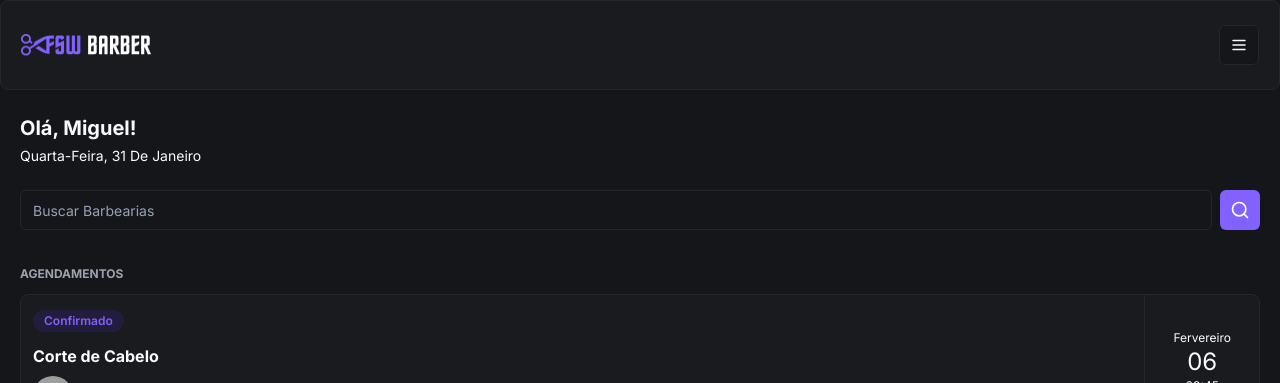
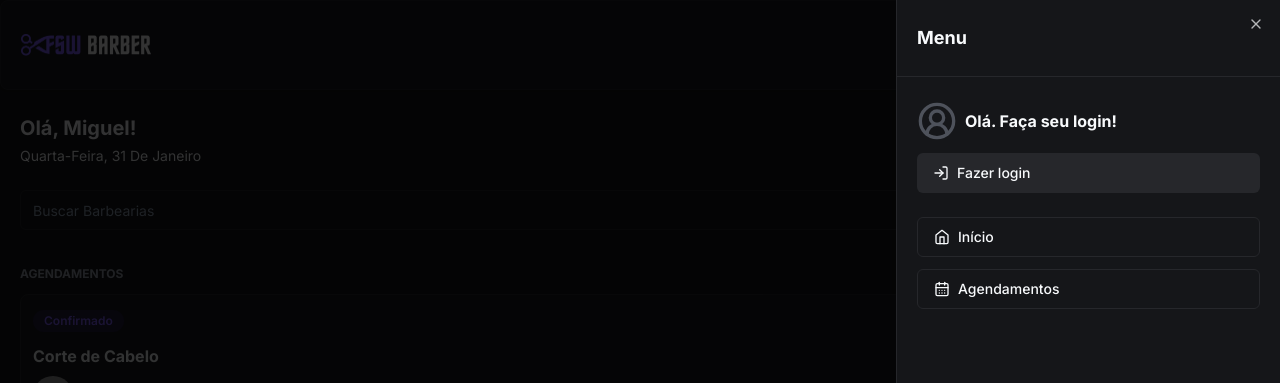
Before and after one commit to joseuilton/fsw-barber, a Next.js app: page / in a window 1280 px wide. Both pictures are taken after a click on the button 1239 px from the left and 45 px from the top of the page. Shown: the top 383 px of the page. Built offline with nearby package versions, Linux system fonts and the light colour scheme; no server answers; the database is empty; grey boxes are pictures that could not be loaded.

Commit message:
feat: add SideMenu component

```diff
--- a/app/_components/Header/header.tsx
+++ b/app/_components/Header/header.tsx
@@ -1,7 +1,10 @@
 import Image from "next/image"
 import { Card, CardContent } from "../ui/card"
 import { Button } from "../ui/button"
+import { Sheet, SheetTrigger} from "../ui/sheet"
 import { MenuIcon } from "lucide-react"
+import { signIn, signOut, useSession } from "next-auth/react"
+import { SideMenu } from "../SideMenu/side-menu"
 
 const Header = () => {
   return (
@@ -14,9 +17,14 @@
           alt="Logo FSW Barber"
         />
 
+        <Sheet>
+          <SheetTrigger asChild>
             <Button className="p-2.5" variant={"outline"} size={"icon"}>
               <MenuIcon size={20} />
             </Button>
+          </SheetTrigger>
+          <SideMenu />
+        </Sheet>
       </CardContent>
     </Card>
   )
--- /dev/null
+++ b/app/_components/SideMenu/side-menu.tsx
@@ -0,0 +1,97 @@
+"use client"
+
+import { CalendarDaysIcon, CircleUserRoundIcon, HomeIcon, LogInIcon } from "lucide-react"
+import { Avatar, AvatarFallback, AvatarImage } from "../ui/avatar"
+import { Button } from "../ui/button"
+import { SheetContent, SheetHeader } from "../ui/sheet"
+import Link from "next/link"
+import { signIn, signOut, useSession } from "next-auth/react"
+
+export function SideMenu() {
+    const { data } = useSession();
+
+    async function handleLogin() {
+        await signIn("google");
+    }
+
+    async function handleLogout() {
+        await signOut();
+    }
+
+    return (
+        <SheetContent className="w-11/12 p-0">
+            <SheetHeader className="py-6 px-5 border-b border-[#26272B]">
+                <h2 className="text-lg text-left font-bold">Menu</h2>
+            </SheetHeader>
+
+            <div className="px-5 py-6">
+                { data?.user ? (
+                    <div className="flex justify-between items-center">
+                        <div className="flex items-center gap-2">
+                            <Avatar className="w-[40px] h-[40px]">
+                                <AvatarImage
+                                    src={data.user.image as string}
+                                    alt={data.user.name as string}
+                                />
+                                <AvatarFallback>{data.user.name}</AvatarFallback>
+                            </Avatar>
+                            <h3 className="font-bold text-base">
+                                {data.user.name?.split(" ").slice(0, 2).join(" ")}
+                            </h3>
+                        </div>
+
+                        <Button
+                            variant="secondary"
+                            size={"icon"}
+                            onClick={handleLogout}
+                        >
+                            <LogInIcon size={20} />
+                        </Button>
+                    </div>
+
+
+                ) : (
+                    <div>
+                        <div className="flex items-center gap-2">
+                            <CircleUserRoundIcon className="stroke-[#4E525B]" size={40} />
+                            <h3 className="font-bold text-base">Olá. Faça seu login!</h3>
+                        </div>
+
+                        <Button
+                            variant="secondary"
+                            className="w-full mt-3 flex justify-start items-center gap-2 px-4 py-2 text-sm"
+                            onClick={handleLogin}
+                        >
+                            <LogInIcon size={16} />
+                            Fazer login
+                        </Button>
+                    </div>
+                )}
+
+                <div className="flex flex-col gap-3 mt-6">
+                    <Button
+                        variant="outline"
+                        asChild
+                        className="flex justify-start items-center gap-2 px-4 py-2 text-sm"
+                    >
+                        <Link href="/" className="text-left">
+                            <HomeIcon size={16} />
+                            Início
+                        </Link>
+                    </Button>
+
+                    <Button
+                        variant="outline"
+                        asChild
+                        className="flex justify-start items-center gap-2 px-4 py-2 text-sm"
+                    >
+                        <Link href="/" className="text-left">
+                            <CalendarDaysIcon size={16} />
+                            Agendamentos
+                        </Link>
+                    </Button>
+                </div>
+            </div>
+        </SheetContent>
+    )
+}
--- /dev/null
+++ b/app/_components/ui/sheet.tsx
@@ -0,0 +1,140 @@
+"use client"
+
+import * as React from "react"
+import * as SheetPrimitive from "@radix-ui/react-dialog"
+import { cva, type VariantProps } from "class-variance-authority"
+import { X } from "lucide-react"
+
+import { cn } from "@/app/_lib/utils"
+
+const Sheet = SheetPrimitive.Root
+
+const SheetTrigger = SheetPrimitive.Trigger
+
+const SheetClose = SheetPrimitive.Close
+
+const SheetPortal = SheetPrimitive.Portal
+
+const SheetOverlay = React.forwardRef<
+  React.ElementRef<typeof SheetPrimitive.Overlay>,
+  React.ComponentPropsWithoutRef<typeof SheetPrimitive.Overlay>
+>(({ className, ...props }, ref) => (
+  <SheetPrimitive.Overlay
+    className={cn(
+      "fixed inset-0 z-50 bg-black/80  data-[state=open]:animate-in data-[state=closed]:animate-out data-[state=closed]:fade-out-0 data-[state=open]:fade-in-0",
+      className
+    )}
+    {...props}
+    ref={ref}
+  />
+))
+SheetOverlay.displayName = SheetPrimitive.Overlay.displayName
+
+const sheetVariants = cva(
+  "fixed z-50 gap-4 bg-background p-6 shadow-lg transition ease-in-out data-[state=open]:animate-in data-[state=closed]:animate-out data-[state=closed]:duration-300 data-[state=open]:duration-500",
+  {
+    variants: {
+      side: {
+        top: "inset-x-0 top-0 border-b data-[state=closed]:slide-out-to-top data-[state=open]:slide-in-from-top",
+        bottom:
+          "inset-x-0 bottom-0 border-t data-[state=closed]:slide-out-to-bottom data-[state=open]:slide-in-from-bottom",
+        left: "inset-y-0 left-0 h-full w-3/4 border-r data-[state=closed]:slide-out-to-left data-[state=open]:slide-in-from-left sm:max-w-sm",
+        right:
+          "inset-y-0 right-0 h-full w-3/4  border-l data-[state=closed]:slide-out-to-right data-[state=open]:slide-in-from-right sm:max-w-sm",
+      },
+    },
+    defaultVariants: {
+      side: "right",
+    },
+  }
+)
+
+interface SheetContentProps
+  extends React.ComponentPropsWithoutRef<typeof SheetPrimitive.Content>,
+    VariantProps<typeof sheetVariants> {}
+
+const SheetContent = React.forwardRef<
+  React.ElementRef<typeof SheetPrimitive.Content>,
+  SheetContentProps
+>(({ side = "right", className, children, ...props }, ref) => (
+  <SheetPortal>
+    <SheetOverlay />
+    <SheetPrimitive.Content
+      ref={ref}
+      className={cn(sheetVariants({ side }), className)}
+      {...props}
+    >
+      {children}
+      <SheetPrimitive.Close className="absolute right-4 top-4 rounded-sm opacity-70 ring-offset-background transition-opacity hover:opacity-100 focus:outline-none focus:ring-2 focus:ring-ring focus:ring-offset-2 disabled:pointer-events-none data-[state=open]:bg-secondary">
+        <X className="h-4 w-4" />
+        <span className="sr-only">Close</span>
+      </SheetPrimitive.Close>
+    </SheetPrimitive.Content>
+  </SheetPortal>
+))
+SheetContent.displayName = SheetPrimitive.Content.displayName
+
+const SheetHeader = ({
+  className,
+  ...props
+}: React.HTMLAttributes<HTMLDivElement>) => (
+  <div
+    className={cn(
+      "flex flex-col space-y-2 text-center sm:text-left",
+      className
+    )}
+    {...props}
+  />
+)
+SheetHeader.displayName = "SheetHeader"
+
+const SheetFooter = ({
+  className,
+  ...props
+}: React.HTMLAttributes<HTMLDivElement>) => (
+  <div
+    className={cn(
+      "flex flex-col-reverse sm:flex-row sm:justify-end sm:space-x-2",
+      className
+    )}
+    {...props}
+  />
+)
+SheetFooter.displayName = "SheetFooter"
+
+const SheetTitle = React.forwardRef<
+  React.ElementRef<typeof SheetPrimitive.Title>,
+  React.ComponentPropsWithoutRef<typeof SheetPrimitive.Title>
+>(({ className, ...props }, ref) => (
+  <SheetPrimitive.Title
+    ref={ref}
+    className={cn("text-lg font-semibold text-foreground", className)}
+    {...props}
+  />
+))
+SheetTitle.displayName = SheetPrimitive.Title.displayName
+
+const SheetDescription = React.forwardRef<
+  React.ElementRef<typeof SheetPrimitive.Description>,
+  React.ComponentPropsWithoutRef<typeof SheetPrimitive.Description>
+>(({ className, ...props }, ref) => (
+  <SheetPrimitive.Description
+    ref={ref}
+    className={cn("text-sm text-muted-foreground", className)}
+    {...props}
+  />
+))
+SheetDescription.displayName = SheetPrimitive.Description.displayName
+
+export {
+  Sheet,
+  SheetPortal,
+  SheetOverlay,
+  SheetTrigger,
+  SheetClose,
+  SheetContent,
+  SheetHeader,
+  SheetFooter,
+  SheetTitle,
+  SheetDescription,
+}
--- a/app/barbershops/[id]/_components/barbershopInfo.tsx
+++ b/app/barbershops/[id]/_components/barbershopInfo.tsx
@@ -1,4 +1,6 @@
+import { SideMenu } from "@/app/_components/SideMenu/side-menu";
 import { Button } from "@/app/_components/ui/button";
+import { Sheet, SheetTrigger } from "@/app/_components/ui/sheet";
 import { Barbershop } from "@prisma/client";
 import { ChevronLeftIcon, MapPinIcon, MenuIcon, StarIcon } from "lucide-react";
 import Image from "next/image";
@@ -14,9 +16,15 @@
                 <Button variant="secondary" className="absolute top-6 left-5 z-50 p-2.5">
                     <ChevronLeftIcon size={20} />
                 </Button>
-                <Button variant="secondary" className="absolute top-6 right-5 z-50 p-2.5">
-                    <MenuIcon size={20} />
-                </Button>
+                <Sheet>
+                    <SheetTrigger asChild>
+                        <Button variant="secondary" className="absolute top-6 right-5 z-50 p-2.5">
+                            <MenuIcon size={20} />
+                        </Button>
+                    </SheetTrigger>
+                    <SideMenu />
+                </Sheet>
+
                 <Image
                     src={barbershop.imageUrl}
                     alt={barbershop.name}
--- a/package.json
+++ b/package.json
@@ -15,6 +15,7 @@
     "@auth/prisma-adapter": "^1.2.1",
     "@prisma/client": "^5.9.0",
     "@radix-ui/react-avatar": "^1.0.4",
+    "@radix-ui/react-dialog": "^1.0.5",
     "@radix-ui/react-slot": "^1.0.2",
     "class-variance-authority": "^0.7.0",
     "clsx": "^2.1.0",
```
Also changed, not shown: 1 other file (tests, documents, lock files or other folders). Lines whose indentation alone changed are shown as unchanged.
